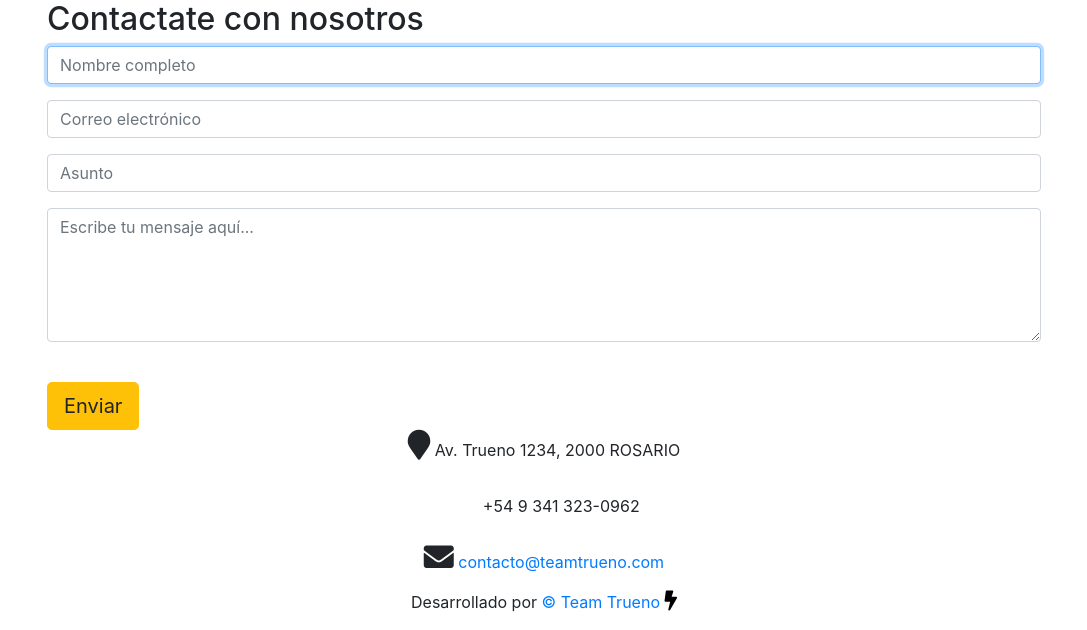
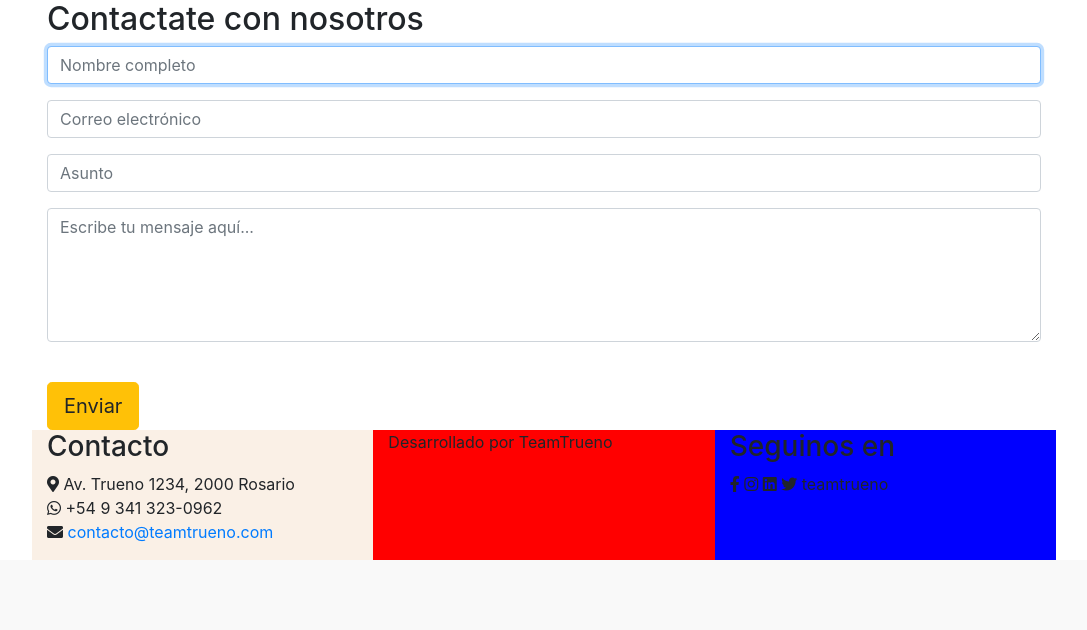
Before and after one commit to team-trueno/birra-matic, a PHP site: page / in a window 1280 px wide. Shown: the part 562-1192 px from the top of the page, without its empty margins (96-1183 px from the left). After the commit the page ends 1122 px from the top, so only its background shows below. Run offline with PHP 8.4, Linux system fonts and the light colour scheme; some libraries are stand-ins or nearby versions.

Commit message:
Cambio a topología de 3 columnas en footer

```diff
--- a/index.php
+++ b/index.php
@@ -130,31 +130,32 @@
         <button class="btn btn-warning btn-lg" type="submit">Enviar</button>
 
       </form>
-      <div class="text-center">
-        <ul class="list-unstyled">
-          <li><i class="fa fa-map-marker" style="font-size:30px;"></i>
-            Av. Trueno 1234, 2000 ROSARIO
-          </li>
-          <br>
-          <li><i class="fa fa-whatsapp" style="font-size:30px;"></i>
-            +54 9 341 323-0962
-          </li>
-          <br>
-          <li><i class="fa fa-envelope" style="font-size:30px;"></i><a href="mailto:contacto@teamtrueno.com">
-              contacto@teamtrueno.com
-            </a>
-          </li>
-        </ul>
-      </div>
   </section>
 
   <!-- Footer -->
-  <footer>
-    <section id="contacto" class="first">
-      <div class="container text-center">
-        <p>Desarrollado por <a href="https://teamtrueno.com/">&copy; Team Trueno <i class="fa fa-bolt pr-10" style="font-size:20px;color:black;"></i></p>
+  <footer class="footer">
+      <div class="container">
+        <div class="row">
+          <div class="col-md-4" style="background-color:linen;">
+            <h3>Contacto</h3>
+            <ul class="list-unstyled">
+              <li><i class="fa fa-map-marker-alt"></i> Av. Trueno 1234, 2000 Rosario</li>
+              <li><i class="fab fa-whatsapp"></i> +54 9 341 323-0962</li>
+              <li><i class="fa fa-envelope"></i><a href="mailto:contacto@teamtrueno.com"> contacto@teamtrueno.com</a></li>
+            </ul>
+          </div>
+          <div class="col-md-4" style="background-color:red;">
+            <p>Desarrollado por TeamTrueno</p>
+          </div>
+          <div class="col-md-4" style="background-color:blue;">
+            <h3>Seguinos en</h3>
+            <span class="red"><i class="fab fa-facebook-f"></i></span>
+            <span class="red"><i class="fab fa-instagram"></i></span>
+            <span class="red"><i class="fab fa-linkedin"></i></span>
+            <span class="red"><i class="fab fa-twitter"></i> teamtrueno</span>
+          </div>
+        </div>
       </div>
-    </section>
   </footer>
 
   <!-- Optional JavaScript -->
```
